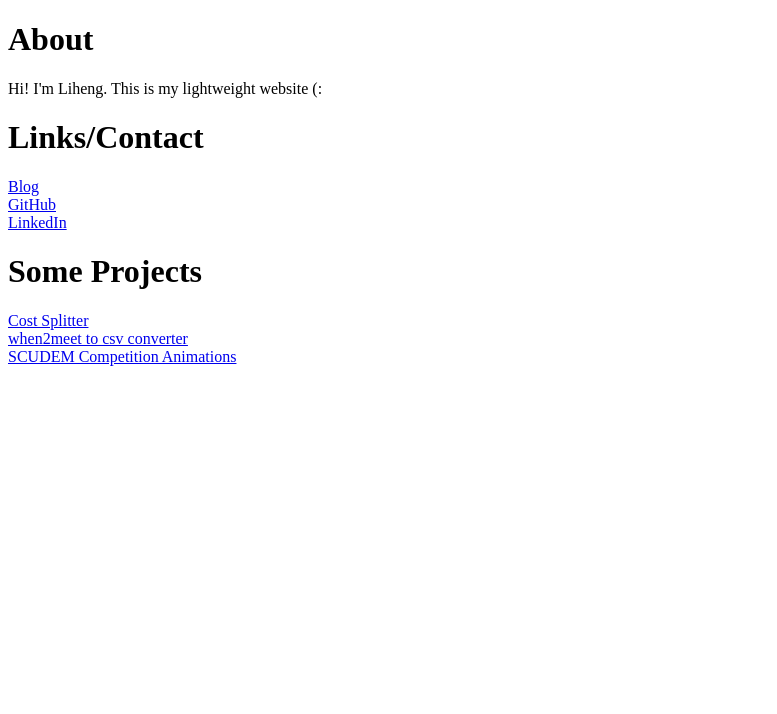
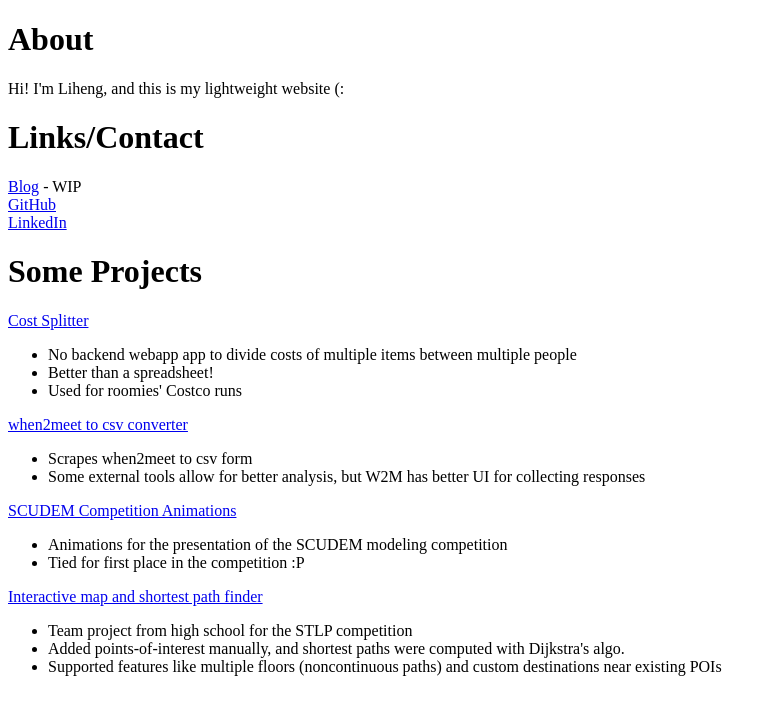
Before and after one commit to lihengcao/lihengcao.github.io, a plain HTML site: page index.html in a window 1280 px wide. Shown: the whole page, without its empty margins (0-777 px from the left). Drawn offline with Linux system fonts and the light colour scheme.

Commit message:
added bullet points

```diff
--- a/index.html
+++ b/index.html
@@ -10,17 +10,43 @@
 
 <body>
     <h1>About</h1>
-        <p1>Hi! I'm Liheng. This is my lightweight website (: </p1>
+    <p1>Hi! I'm Liheng, and this is my lightweight website (:</p1>
 
     <h1>Links/Contact</h1>
-        <a href='https://lihengcao.github.io/blog/'>Blog</a><br>
+    <p1>
+        <a href='https://lihengcao.github.io/blog/'>Blog</a> - WIP<br>
         <a href='https://github.com/lihengcao'>GitHub</a><br>
         <a href='https://www.linkedin.com/in/lihengcao/'>LinkedIn</a><br>
+    </p1>
 
     <h1>Some Projects</h1>
+    <p1>
         <a href='https://lihengcao.github.io/cost-splitter'>Cost Splitter</a><br>
+        <ul>
+            <li>No backend webapp app to divide costs of multiple items between multiple people</li>
+            <li>Better than a spreadsheet!</li>
+            <li>Used for roomies' Costco runs</li>
+        </ul>
+
         <a href='http://lihengcao.github.io/when2meet-to-csv/'>when2meet to csv converter</a><br>
-        <a href='https://github.com/lihengcao/scudem_animation'>SCUDEM Competition Animations</a> <br>
+        <ul>
+            <li>Scrapes when2meet to csv form</li>
+            <li>Some external tools allow for better analysis, but W2M has better UI for collecting responses</li>
+        </ul>
+
+        <a href='https://github.com/lihengcao/scudem_animation'>SCUDEM Competition Animations</a><br>
+        <ul>
+            <li>Animations for the presentation of the SCUDEM modeling competition</li>
+            <li>Tied for first place in the competition :P</li>
+        </ul>
+
+        <a href='https://github.com/lihengcao/interactiveMap'>Interactive map and shortest path finder</a><br>
+        <ul>
+            <li>Team project from high school for the STLP competition</li>
+            <li>Added points-of-interest manually, and shortest paths were computed with Dijkstra's algo.</li>
+            <li>Supported features like multiple floors (noncontinuous paths) and custom destinations near existing POIs</li>
+        </ul>
+    </p1>
 </body>
 
 
```
